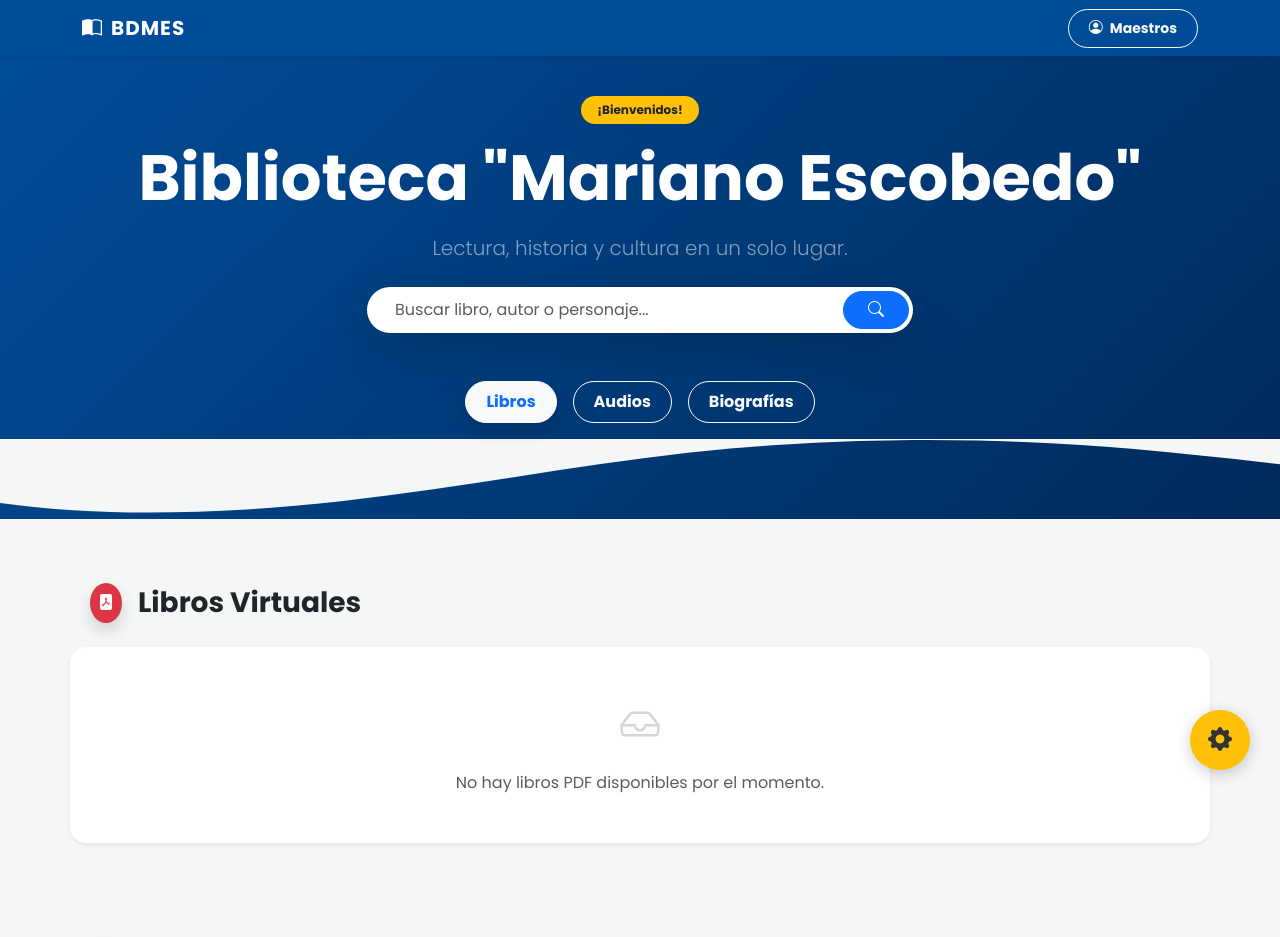
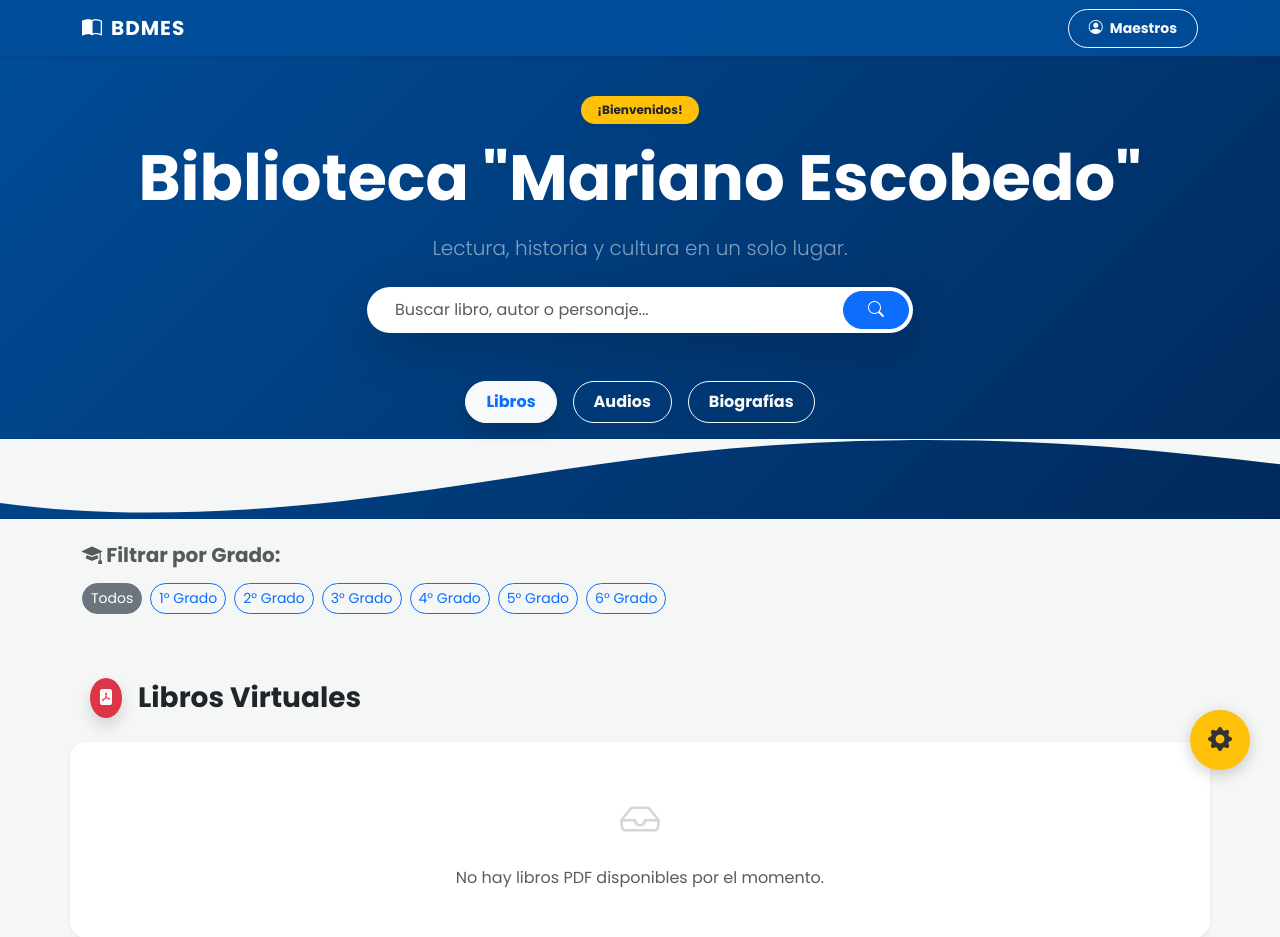
Before and after one commit to vicmvg/biblioteca-escobedo, a Flask app: page / in a window 1280 px wide. Shown: the top 937 px of the page. Run offline with Flask 3, Linux system fonts and the light colour scheme; data comes from the database, SQL or seed files in the repository; data that the repository does not hold is empty.

Commit message:
bibliotecario

```diff
--- a/app.py
+++ b/app.py
@@ -96,6 +96,13 @@ class Recurso(db.Model):
     autor = db.Column(db.String(200), nullable=False)
     categoria = db.Column(db.String(100), nullable=False, default='General')
     tipo_recurso = db.Column(db.String(20), nullable=False)
+
+    # --- AGREGAR ESTO ---
+    grado = db.Column(db.String(50), default='General') # 1°, 2°, etc.
+    es_recomendado = db.Column(db.Boolean, default=False) # Para saber si es VIP
+    comentario_biblio = db.Column(db.String(255), nullable=True) # Tu opinión
+    # --------------------
+
     ruta_archivo_e2 = db.Column(db.String(255), nullable=True)
     ruta_miniatura = db.Column(db.String(255), nullable=True)
     ejemplares_total = db.Column(db.Integer, default=0)
@@ -147,6 +154,7 @@ def inicializar_bd():
 def inicio():
     # 1. Ver si alguien escribió algo en el buscador
     busqueda = request.args.get('q')
+    grado_filtro = request.args.get('grado') # <--- NUEVO: Capturar filtro
 
     # Inicializar query base
     query = Recurso.query
@@ -155,6 +163,11 @@ def inicio():
         # MODO BÚSQUEDA
         filtro = f"%{busqueda}%"
         query = query.filter((Recurso.titulo.like(filtro)) | (Recurso.autor.like(filtro)))
+
+    # --- AGREGAR ESTE BLOQUE ---
+    if grado_filtro:
+        query = query.filter_by(grado=grado_filtro)
+    # ---------------------------
 
     # Obtener todos los recursos según el filtro/búsqueda
     todos_recursos = query.all()
@@ -168,17 +181,24 @@ def inicio():
     # --- ¡NUEVA LISTA! ---
     videos = [r for r in todos_recursos if r.tipo_recurso == 'video'][:4]
 
+    # --- AGREGAR ESTA LÍNEA ---
+    recomendados = Recurso.query.filter_by(es_recomendado=True).limit(3).all()
+
     # Si hay búsqueda activa, mostramos todos los resultados, si no, limitamos a 4
     if busqueda:
          return render_template('index.html',
                            pdfs=pdfs, audios=audios, fisicos=fisicos,
-                           bios=bios, efemerides=efemerides, videos=videos, # <-- Agrega videos aquí
-                           busqueda_activa=busqueda)
+                           bios=bios, efemerides=efemerides, videos=videos,
+                           recomendados=recomendados, # <--- ENVIAR ESTO
+                           busqueda_activa=busqueda,
+                           grado_actual=grado_filtro) # <--- Y ESTO
     else:
         return render_template('index.html',
                             pdfs=pdfs, audios=audios, fisicos=fisicos,
-                            bios=bios, efemerides=efemerides, videos=videos, # <-- Y aquí también
-                            busqueda_activa=None)
+                            bios=bios, efemerides=efemerides, videos=videos,
+                            recomendados=recomendados, # <--- ENVIAR ESTO
+                            busqueda_activa=None,
+                            grado_actual=grado_filtro) # <--- Y ESTO
 
 
 @app.route('/ver-recurso/<int:recurso_id>')
@@ -332,6 +352,12 @@ def nuevo_recurso():
             descripcion = request.form.get('descripcion')
             categoria = request.form.get('categoria')
 
+            # --- AGREGAR ESTO ---
+            grado = request.form.get('grado')
+            es_recomendado = True if request.form.get('es_recomendado') else False
+            comentario = request.form.get('comentario_biblio')
+            # --------------------
+
             ejemplares_input = request.form.get('ejemplares_total')
             ejemplares_total = int(ejemplares_input) if ejemplares_input and ejemplares_input.isdigit() else 0
 
@@ -358,8 +384,14 @@ def nuevo_recurso():
                 ruta_miniatura_final = upload_to_e2(miniatura, nombre_miniatura)
 
             nuevo = Recurso(
-                titulo=titulo, autor=autor, tipo_recurso=tipo,
-                descripcion=descripcion, categoria=categoria,
+                titulo=titulo,
+                autor=autor,
+                tipo_recurso=tipo,
+                descripcion=descripcion,
+                categoria=categoria,
+                grado=grado,                     # <--- NUEVO
+                es_recomendado=es_recomendado,   # <--- NUEVO
+                comentario_biblio=comentario,    # <--- NUEVO
                 ejemplares_total=ejemplares_total,
                 ejemplares_disponibles=ejemplares_total,
                 ruta_archivo_e2=ruta_final, # Aquí va el Link de YT o la ruta de IDrive
@@ -783,7 +815,8 @@ def eliminar_avance(id_avance):
 def logout():
     session.clear()
     return redirect(url_for('inicio'))
-    # --- RUTA DE EMERGENCIA PARA RESETEAR LA BASE DE DATOS ---
+
+# --- RUTA DE EMERGENCIA PARA RESETEAR LA BASE DE DATOS ---
 @app.route('/admin/reset-db-urgente')
 def reset_db_urgente():
     if 'loggedin' not in session: return "Error: Inicia sesión como administrador primero."
@@ -805,6 +838,7 @@ def reset_db_urgente():
     db.session.commit()
 
     return "¡Base de Datos Reiniciada! Tablas actualizadas correctamente."
+
 if __name__ == '__main__':
     inicializar_bd()
     app.run(debug=True, host='0.0.0.0', port=5000)
--- a/templates/index.html
+++ b/templates/index.html
@@ -186,7 +186,57 @@
         </div>
     </header>
 
+    <!-- FILTRO POR GRADO -->
+    <div class="container mt-4">
+        <h5 class="fw-bold text-muted mb-3"><i class="bi bi-mortarboard-fill"></i> Filtrar por Grado:</h5>
+        <div class="d-flex flex-wrap gap-2">
+            <a href="{{ url_for('inicio') }}" class="btn btn-outline-secondary rounded-pill btn-sm {{ 'active' if not grado_actual else '' }}">Todos</a>
+            <a href="{{ url_for('inicio', grado='1°') }}" class="btn btn-outline-primary rounded-pill btn-sm {{ 'active' if grado_actual == '1°' else '' }}">1° Grado</a>
+            <a href="{{ url_for('inicio', grado='2°') }}" class="btn btn-outline-primary rounded-pill btn-sm {{ 'active' if grado_actual == '2°' else '' }}">2° Grado</a>
+            <a href="{{ url_for('inicio', grado='3°') }}" class="btn btn-outline-primary rounded-pill btn-sm {{ 'active' if grado_actual == '3°' else '' }}">3° Grado</a>
+            <a href="{{ url_for('inicio', grado='4°') }}" class="btn btn-outline-primary rounded-pill btn-sm {{ 'active' if grado_actual == '4°' else '' }}">4° Grado</a>
+            <a href="{{ url_for('inicio', grado='5°') }}" class="btn btn-outline-primary rounded-pill btn-sm {{ 'active' if grado_actual == '5°' else '' }}">5° Grado</a>
+            <a href="{{ url_for('inicio', grado='6°') }}" class="btn btn-outline-primary rounded-pill btn-sm {{ 'active' if grado_actual == '6°' else '' }}">6° Grado</a>
+        </div>
+    </div>
+
     <main class="container" style="margin-top: 40px; position: relative; z-index: 10;">
+
+        <!-- SECCIÓN: EL BIBLIOTECARIO RECOMIENDA -->
+        {% if recomendados %}
+        <div class="container my-5">
+            <div class="p-4 rounded-4 shadow-sm bg-warning bg-opacity-10 border border-warning">
+                <h3 class="fw-bold text-dark mb-4"><i class="bi bi-star-fill text-warning"></i> El Bibliotecario Recomienda</h3>
+                <div class="row g-4">
+                    {% for libro in recomendados %}
+                    <div class="col-md-4">
+                        <div class="card h-100 border-0 shadow-sm">
+                            <div class="d-flex g-0">
+                                <div class="col-4">
+                                    {% if libro.ruta_miniatura %}
+                                        <img src="{{ url_for('ver_portada', recurso_id=libro.id_recurso) }}" class="img-fluid rounded-start h-100 object-fit-cover">
+                                    {% else %}
+                                        <div class="bg-secondary h-100 d-flex align-items-center justify-content-center text-white"><i class="bi bi-book"></i></div>
+                                    {% endif %}
+                                </div>
+                                <div class="col-8">
+                                    <div class="card-body py-2">
+                                        <h6 class="card-title fw-bold text-truncate">{{ libro.titulo }}</h6>
+                                        <p class="small fst-italic text-muted mb-2">
+                                            <i class="bi bi-chat-quote-fill text-warning"></i>
+                                            "{{ libro.comentario_biblio if libro.comentario_biblio else '¡Muy recomendado!' }}"
+                                        </p>
+                                        <a href="{{ url_for('ver_recurso', recurso_id=libro.id_recurso) }}" class="btn btn-sm btn-dark rounded-pill">Ver</a>
+                                    </div>
+                                </div>
+                            </div>
+                        </div>
+                    </div>
+                    {% endfor %}
+                </div>
+            </div>
+        </div>
+        {% endif %}
 
         <!-- SECCIÓN: LIBROS VIRTUALES -->
         <div id="pdfs" class="mb-5 pt-4">
```
Also changed, not shown: templates/admin/nuevo_recurso.html (+30 -0 lines).
